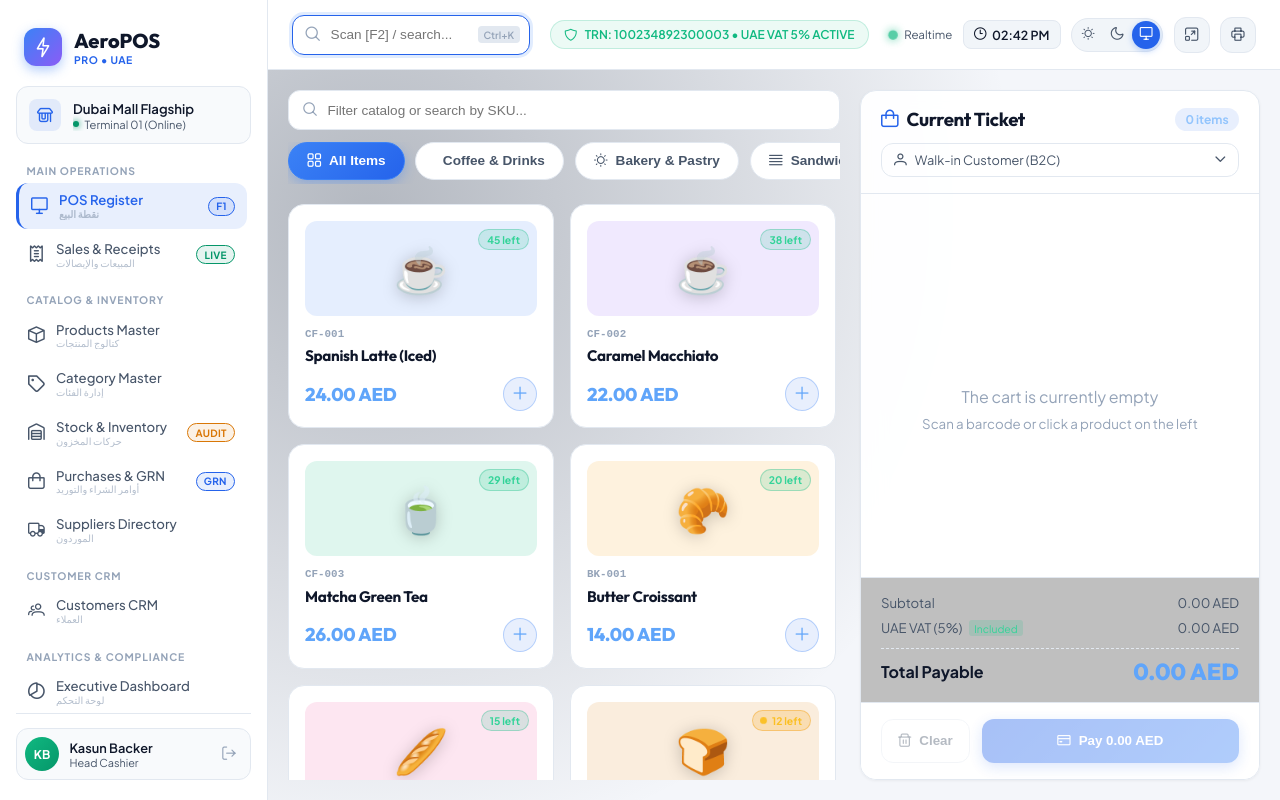
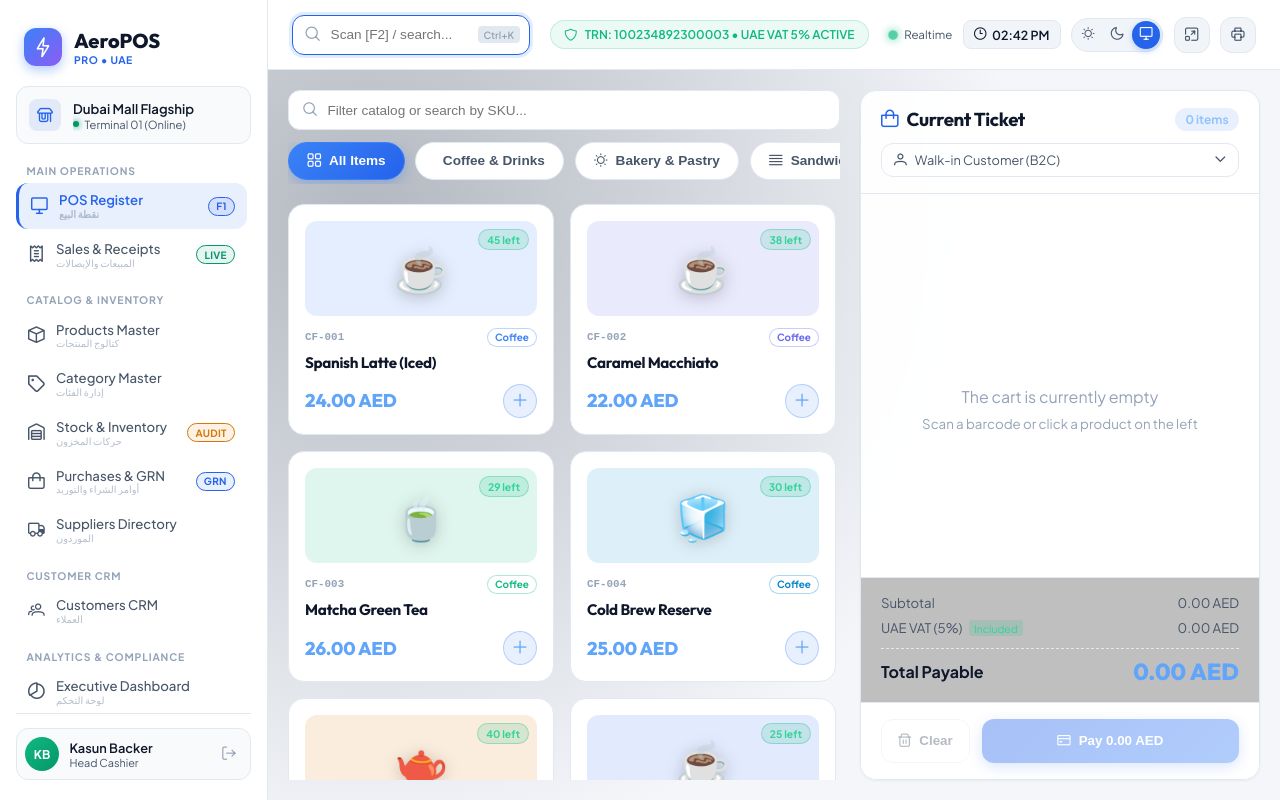
Before and after one commit to BackershanT/pos_app_angular, an Angular app: page /pos in a window 1280 px wide. Built offline with nearby package versions, Linux system fonts and the light colour scheme.

Commit message:
fix(pos): fix product card grid alignment and enhance bakery, sandwich, and dessert catalog

```diff
--- a/src/app/features/pos/pos.component.css
+++ b/src/app/features/pos/pos.component.css
@@ -120,6 +120,8 @@
   flex: 1;
   display: grid;
   grid-template-columns: repeat(auto-fill, minmax(210px, 1fr));
+  grid-auto-rows: max-content;
+  align-content: start;
   gap: 1rem;
   overflow-y: auto;
   padding-right: 0.25rem;
@@ -776,6 +778,8 @@
   /* 2-Column Product Grid on Mobile */
   .products-grid {
     grid-template-columns: repeat(2, 1fr);
+    grid-auto-rows: max-content;
+    align-content: start;
     gap: 0.65rem;
     max-height: none;
     overflow-y: visible;
--- a/src/app/features/pos/pos.component.html
+++ b/src/app/features/pos/pos.component.html
@@ -63,6 +63,7 @@
         <app-product-card
           [product]="product"
           mode="pos"
+          [showCategory]="true"
           [cartQuantity]="getCartQuantity(product.id)"
           (selected)="addToCart($event)"
           (actionClick)="addToCart($event)"
--- a/src/app/features/pos/pos.component.ts
+++ b/src/app/features/pos/pos.component.ts
@@ -68,18 +68,37 @@ export class PosComponent {
   ];
 
   products: CatalogProduct[] = [
+    // Coffee & Beverages (Blue/Indigo palette)
     { id: 'p1', name: 'Spanish Latte (Iced)', sku: 'CF-001', barcode: '6291041001', price: 24.0, category: 'coffee', stock: 45, icon: '☕', color: '#3b82f6' },
-    { id: 'p2', name: 'Caramel Macchiato', sku: 'CF-002', barcode: '6291041002', price: 22.0, category: 'coffee', stock: 38, icon: '☕', color: '#8b5cf6' },
+    { id: 'p2', name: 'Caramel Macchiato', sku: 'CF-002', barcode: '6291041002', price: 22.0, category: 'coffee', stock: 38, icon: '☕', color: '#6366f1' },
     { id: 'p3', name: 'Matcha Green Tea', sku: 'CF-003', barcode: '6291041003', price: 26.0, category: 'coffee', stock: 29, icon: '🍵', color: '#10b981' },
+    { id: 'p11', name: 'Cold Brew Reserve', sku: 'CF-004', barcode: '6291041011', price: 25.0, category: 'coffee', stock: 30, icon: '🧊', color: '#0284c7' },
+    { id: 'p23', name: 'Cardamom Karak Tea', sku: 'CF-005', barcode: '6291041014', price: 12.0, category: 'coffee', stock: 40, icon: '🫖', color: '#d97706' },
+    { id: 'p24', name: 'V60 Ethiopian Pour-Over', sku: 'CF-006', barcode: '6291041015', price: 32.0, category: 'coffee', stock: 25, icon: '☕', color: '#2563eb' },
+
+    // Bakery & Pastry (Golden warm amber/honey palette)
     { id: 'p4', name: 'Butter Croissant', sku: 'BK-001', barcode: '6291041004', price: 14.0, category: 'bakery', stock: 20, icon: '🥐', color: '#f59e0b' },
-    { id: 'p5', name: 'Chocolate Pain Au', sku: 'BK-002', barcode: '6291041005', price: 16.0, category: 'bakery', stock: 15, icon: '🥖', color: '#ec4899' },
-    { id: 'p6', name: 'Artisan Sourdough', sku: 'BK-003', barcode: '6291041006', price: 28.0, category: 'bakery', stock: 12, icon: '🍞', color: '#d97706' },
-    { id: 'p7', name: 'Truffle Chicken Panini', sku: 'SW-001', barcode: '6291041007', price: 34.0, category: 'sandwiches', stock: 18, icon: '🥪', color: '#ef4444' },
-    { id: 'p8', name: 'Smoked Salmon Bagel', sku: 'SW-002', barcode: '6291041008', price: 38.0, category: 'sandwiches', stock: 14, icon: '🥯', color: '#f97316' },
-    { id: 'p9', name: 'San Sebastian Cheesecake', sku: 'DS-001', barcode: '6291041009', price: 32.0, category: 'desserts', stock: 22, icon: '🍰', color: '#06b6d4' },
-    { id: 'p10', name: 'Pistachio Kunafa Cup', sku: 'DS-002', barcode: '6291041010', price: 29.0, category: 'desserts', stock: 19, icon: '🧁', color: '#84cc16' },
-    { id: 'p11', name: 'Cold Brew Reserve', sku: 'CF-004', barcode: '6291041011', price: 25.0, category: 'coffee', stock: 30, icon: '🧊', color: '#6366f1' },
+    { id: 'p5', name: 'Chocolate Pain Au', sku: 'BK-002', barcode: '6291041005', price: 16.0, category: 'bakery', stock: 15, icon: '🥐', color: '#d97706' },
+    { id: 'p6', name: 'Artisan Sourdough', sku: 'BK-003', barcode: '6291041006', price: 28.0, category: 'bakery', stock: 12, icon: '🍞', color: '#b45309' },
+    { id: 'p13', name: 'Almond Frangipane Tart', sku: 'BK-004', barcode: '6291041016', price: 22.0, category: 'bakery', stock: 18, icon: '🥧', color: '#f59e0b' },
+    { id: 'p14', name: 'Cinnamon Cardamom Roll', sku: 'BK-005', barcode: '6291041017', price: 18.0, category: 'bakery', stock: 24, icon: '🥨', color: '#ca8a04' },
+    { id: 'p15', name: 'Blueberry Cream Brioche', sku: 'BK-006', barcode: '6291041018', price: 19.0, category: 'bakery', stock: 14, icon: '🥯', color: '#ea580c' },
+
+    // Sandwiches & Savory (Fresh culinary emerald/green palette)
+    { id: 'p7', name: 'Truffle Chicken Panini', sku: 'SW-001', barcode: '6291041007', price: 34.0, category: 'sandwiches', stock: 18, icon: '🥪', color: '#10b981' },
+    { id: 'p8', name: 'Smoked Salmon Bagel', sku: 'SW-002', barcode: '6291041008', price: 38.0, category: 'sandwiches', stock: 14, icon: '🥯', color: '#059669' },
+    { id: 'p16', name: 'Halloumi & Zaatar Toast', sku: 'SW-003', barcode: '6291041019', price: 26.0, category: 'sandwiches', stock: 20, icon: '🫓', color: '#10b981' },
+    { id: 'p17', name: 'Smoked Turkey & Emmental', sku: 'SW-004', barcode: '6291041020', price: 32.0, category: 'sandwiches', stock: 16, icon: '🥪', color: '#047857' },
+    { id: 'p18', name: 'Avocado Deluxe Toast', sku: 'SW-005', barcode: '6291041021', price: 31.0, category: 'sandwiches', stock: 22, icon: '🥑', color: '#059669' },
+    { id: 'p19', name: 'Roast Beef & Truffle Ciabatta', sku: 'SW-006', barcode: '6291041022', price: 42.0, category: 'sandwiches', stock: 11, icon: '🥩', color: '#0f766e' },
+
+    // Desserts & Sweets (Berry rose/violet palette)
+    { id: 'p9', name: 'San Sebastian Cheesecake', sku: 'DS-001', barcode: '6291041009', price: 32.0, category: 'desserts', stock: 22, icon: '🍰', color: '#ec4899' },
+    { id: 'p10', name: 'Pistachio Kunafa Cup', sku: 'DS-002', barcode: '6291041010', price: 29.0, category: 'desserts', stock: 19, icon: '🍮', color: '#d946ef' },
     { id: 'p12', name: 'Acai Superfood Bowl', sku: 'DS-003', barcode: '6291041012', price: 36.0, category: 'desserts', stock: 16, icon: '🫐', color: '#a855f7' },
+    { id: 'p20', name: 'Date & Cardamom Pudding', sku: 'DS-004', barcode: '6291041023', price: 28.0, category: 'desserts', stock: 17, icon: '🍮', color: '#c026d3' },
+    { id: 'p21', name: 'Belgian Dark Chocolate Fondant', sku: 'DS-005', barcode: '6291041024', price: 35.0, category: 'desserts', stock: 15, icon: '🍫', color: '#e11d48' },
+    { id: 'p22', name: 'Saffron Tres Leches Cake', sku: 'DS-006', barcode: '6291041025', price: 30.0, category: 'desserts', stock: 20, icon: '🍰', color: '#f43f5e' },
   ];
 
   filteredProducts = computed(() => {
--- a/src/app/shared/components/product-card/product-card.component.css
+++ b/src/app/shared/components/product-card/product-card.component.css
@@ -12,6 +12,7 @@
   flex-direction: column;
   gap: 0.75rem;
   height: 100%;
+  min-height: 220px;
   cursor: pointer;
   transition: all 0.25s cubic-bezier(0.4, 0, 0.2, 1);
   position: relative;
@@ -307,6 +308,7 @@
     padding: 0.65rem;
     border-radius: var(--radius-md);
     gap: 0.45rem;
+    min-height: 190px;
   }
 
   .card-icon-wrapper {
--- a/src/app/shared/components/product-card/product-card.component.ts
+++ b/src/app/shared/components/product-card/product-card.component.ts
@@ -61,7 +61,16 @@ export class ProductCardComponent {
   readonly name = computed(() => this.product().name || 'Unnamed Product');
   readonly sku = computed(() => this.product().sku || '');
   readonly barcode = computed(() => this.product().barcode || '');
-  readonly category = computed(() => this.product().category || '');
+  readonly category = computed(() => {
+    const raw = this.product().category || '';
+    if (!raw) return '';
+    const lower = raw.toLowerCase();
+    if (lower === 'coffee') return 'Coffee';
+    if (lower === 'bakery') return 'Bakery';
+    if (lower === 'sandwiches') return 'Sandwich';
+    if (lower === 'desserts') return 'Dessert';
+    return raw.charAt(0).toUpperCase() + raw.slice(1);
+  });
 
   readonly price = computed(() => {
     const p = this.product();
```
